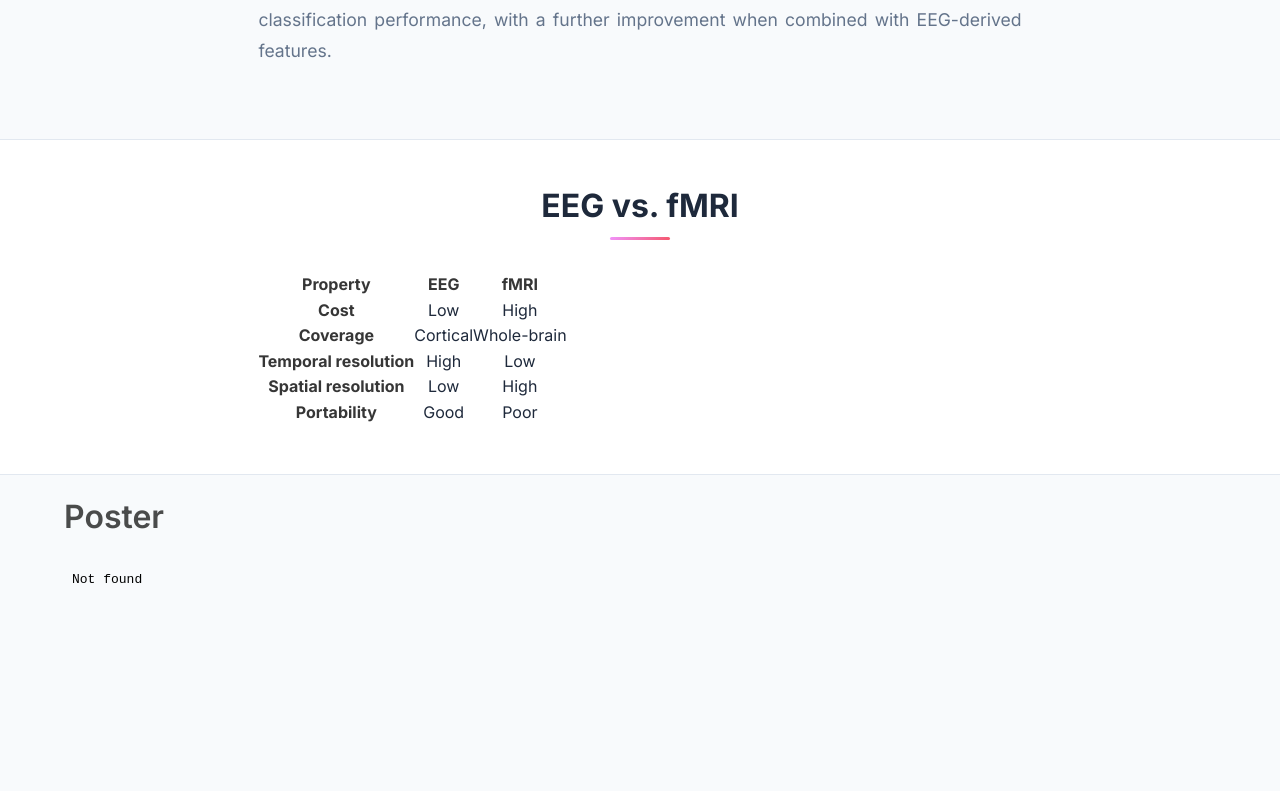
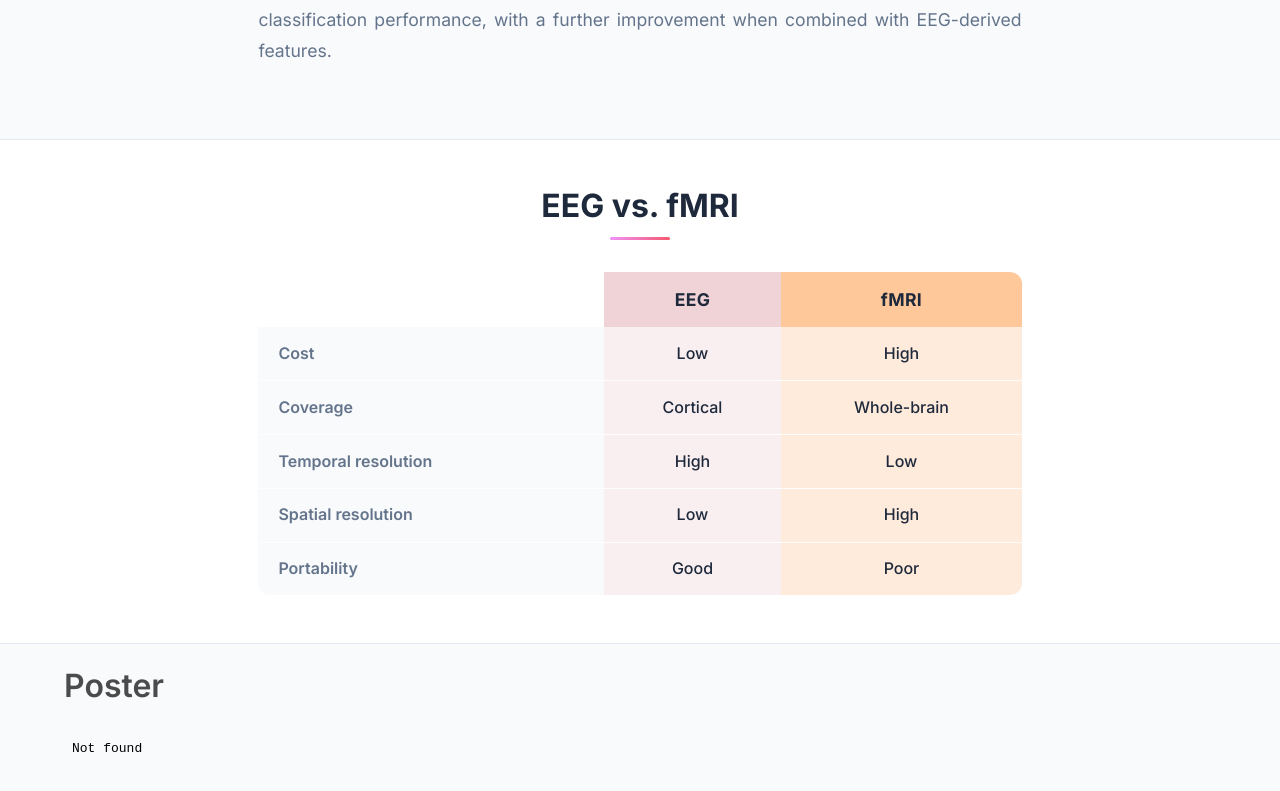
Before and after one commit to emeelkaa/marble.github.io, a plain HTML site: page index.html in a window 1280 px wide. Shown: the part 1157-1948 px from the top of the page. Drawn offline with nearby package versions, Linux system fonts and the light colour scheme.

Commit message:
Add button styles and EEG vs. fMRI table styles
Added styles for buttons and a comparison table for EEG vs. fMRI.

```diff
--- a/static/css/index.css
+++ b/static/css/index.css
@@ -748,3 +748,78 @@ a:focus {
     box-shadow: none !important;
   }
 }
+
+  .button {
+    background: transparent !important;
+    color: var(--text-primary) !important;
+    box-shadow: none !important;
+  }
+}
+
+
+/* EEG vs. fMRI comparison table */
+.modality-table-wrap {
+  overflow-x: auto;
+  border-radius: var(--border-radius);
+  box-shadow: var(--shadow-md);
+}
+
+.modality-table {
+  --eeg-color: #EFD3D7;
+  --eeg-tint: #F9EEF0;
+  --fmri-color: #FEC89A;
+  --fmri-tint: #FFEBDB;
+  width: 100%;
+  border-collapse: separate;
+  border-spacing: 0;
+  background: var(--background-primary);
+  overflow: hidden;
+  border-radius: var(--border-radius);
+}
+
+.modality-table th,
+.modality-table td {
+  padding: 0.85rem 1.25rem;
+  text-align: center;
+  border-bottom: 1px solid rgba(255, 255, 255, 0.9);
+  color: var(--text-primary);
+}
+
+.modality-table thead th {
+  font-size: 1.1rem;
+  font-weight: 700;
+  letter-spacing: 0.02em;
+  border-bottom: none;
+}
+
+.modality-table thead th.eeg-col { background: var(--eeg-color); }
+.modality-table thead th.fmri-col { background: var(--fmri-color); }
+.modality-table thead th:first-child { background: var(--background-primary); }
+
+.modality-table tbody th {
+  text-align: left;
+  font-weight: 600;
+  color: var(--text-secondary);
+  background: var(--background-secondary);
+  white-space: nowrap;
+}
+
+.modality-table tbody td.eeg-col { background: var(--eeg-tint); }
+.modality-table tbody td.fmri-col { background: var(--fmri-tint); }
+.modality-table tbody td { font-weight: 500; }
+.modality-table tbody tr:last-child th,
+.modality-table tbody tr:last-child td { border-bottom: none; }
+
+.visually-hidden {
+  position: absolute;
+  width: 1px;
+  height: 1px;
+  overflow: hidden;
+  clip: rect(0 0 0 0);
+  white-space: nowrap;
+}
+
+@media screen and (max-width: 480px) {
+  .modality-table th,
+  .modality-table td { padding: 0.65rem 0.75rem; font-size: 0.9rem; }
+}
```
